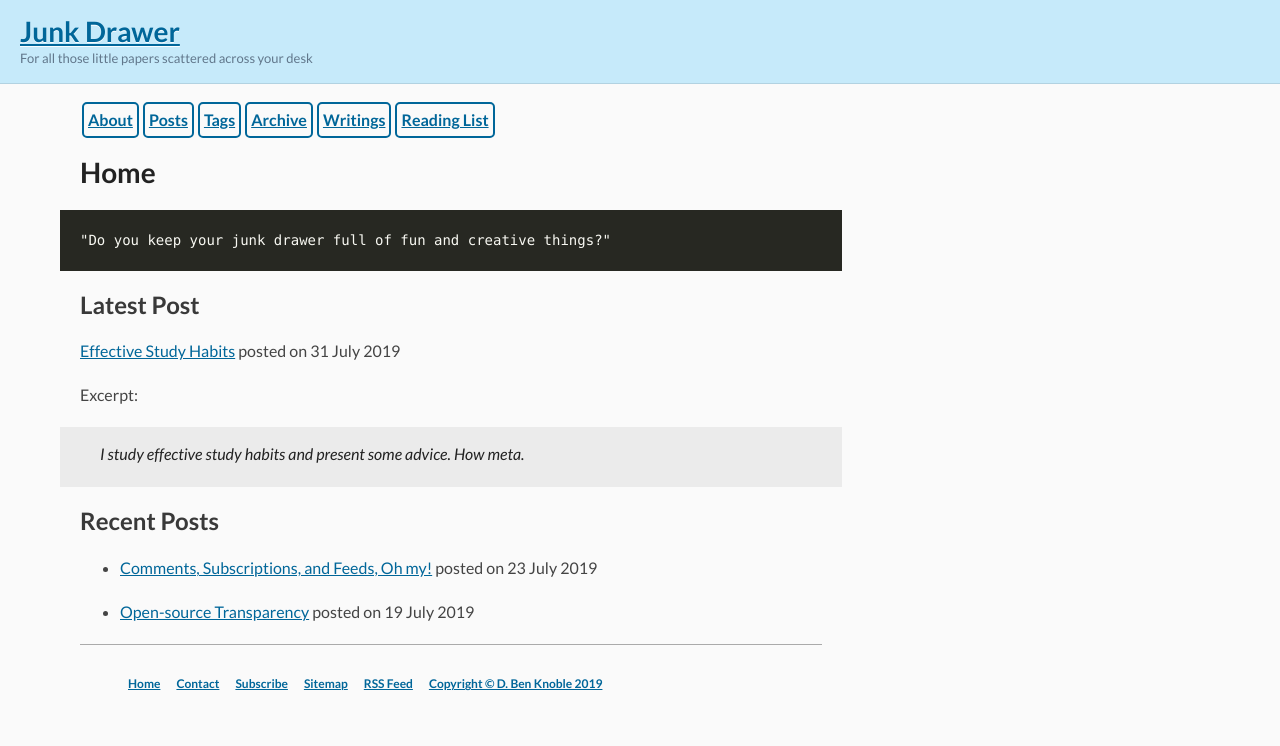
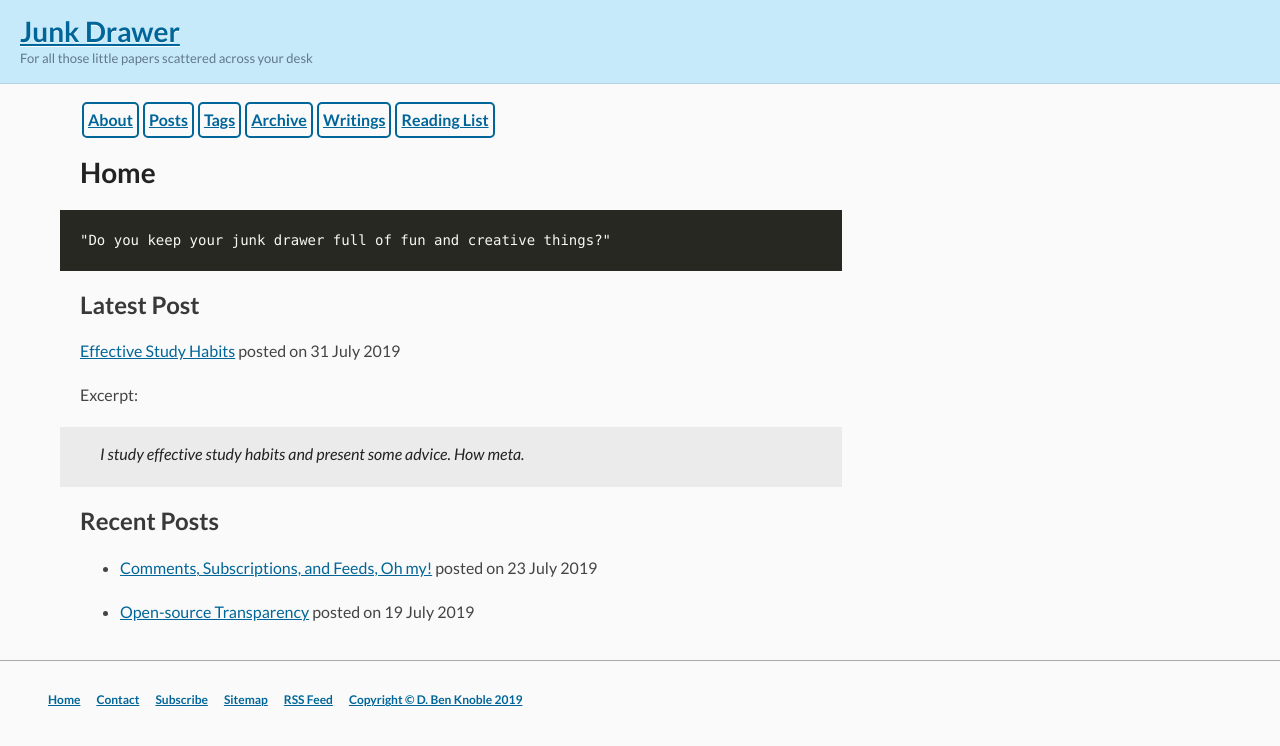
Before and after one commit to benknoble/benknoble.github.io, a Jekyll site: the page built from index.md, in a window 1280 px wide. Shown: the top 746 px of the page. Built offline with Jekyll 4.4.1, drawn with Linux system fonts in a browser that asks for light colours.

Commit message:
layout: move footer outside of section
Semantically it makes more sense and visually it's far more appealing

```diff
--- a/_layouts/default.html
+++ b/_layouts/default.html
@@ -7,8 +7,8 @@
       {% include nav.html %}
       <h1>{{ page.title }}</h1>
       {{ content }}
-      {% include footer.html %}
     </section>
+    {% include footer.html %}
     <!--[if !IE]><script>fixScale(document);</script><![endif]-->
   </body>
 </html>
```
